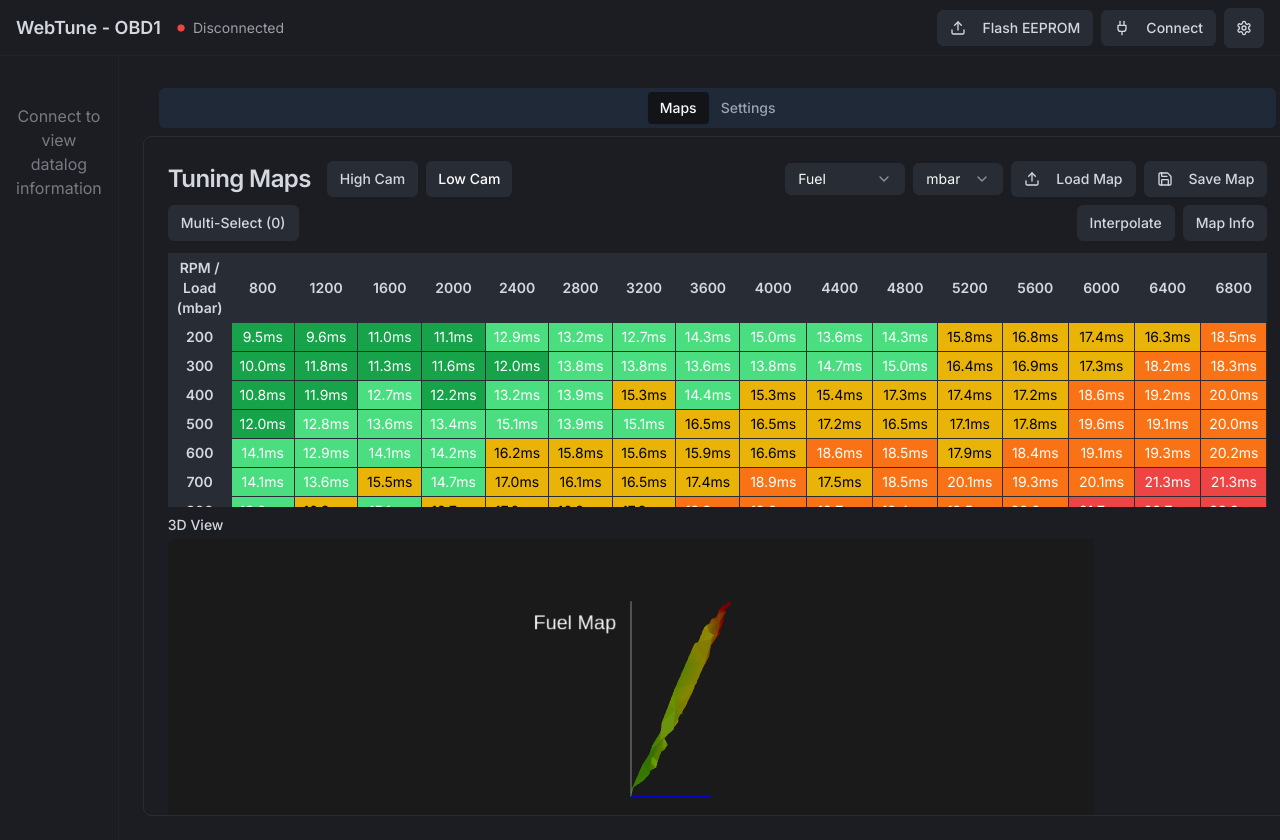
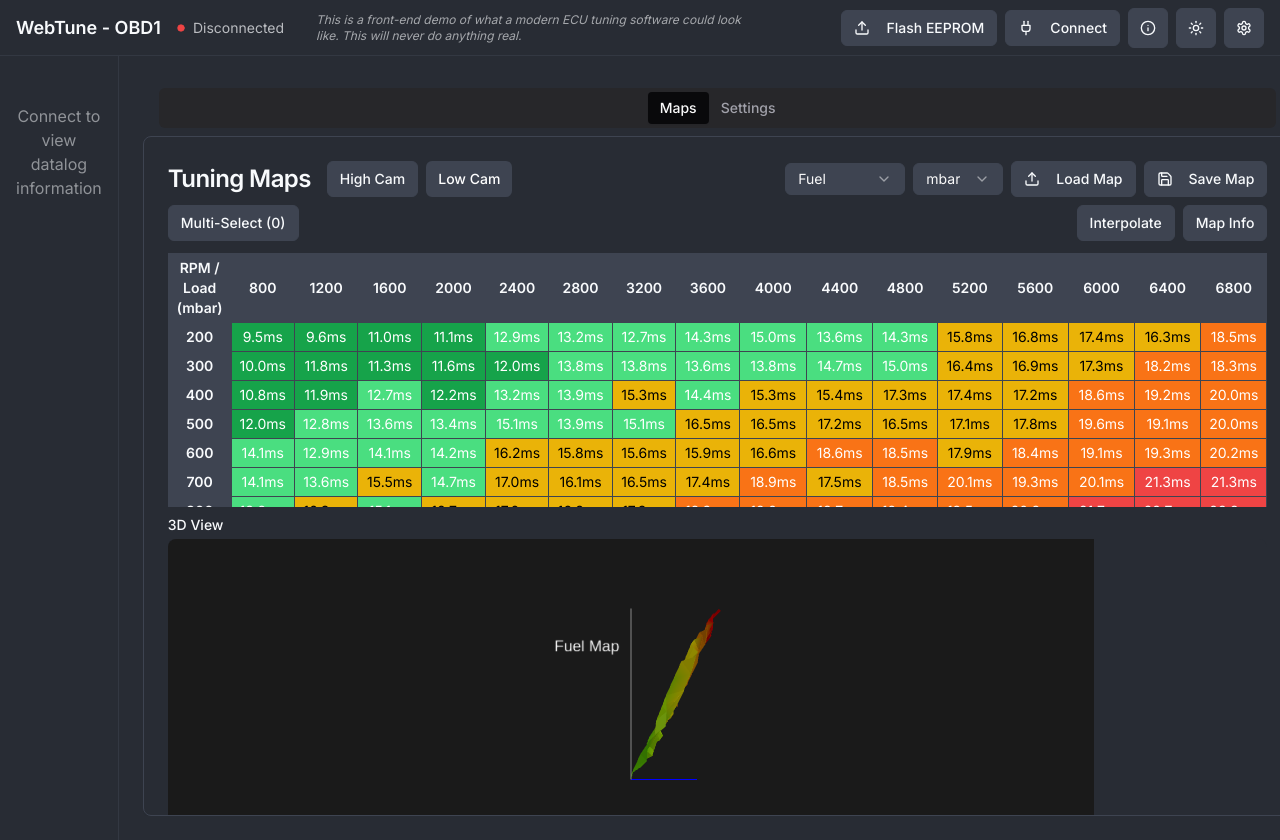
Before and after one commit to MrBn100ful/honda-tune-web, a React (Vite) app: page / in a window 1280 px wide. Shown: the top 840 px of the page. Built offline with nearby package versions, Linux system fonts and the light colour scheme.

Commit message:
feat: Implement theme toggle and about button
- Added a theme toggle for dark and light modes.
- Added an about button to the navbar.
- Added a disclaimer message.
- Improved zoom in 3D view.

```diff
--- a/src/App.tsx
+++ b/src/App.tsx
@@ -1,3 +1,4 @@
+
 import { Toaster } from "@/components/ui/toaster";
 import { Toaster as Sonner } from "@/components/ui/sonner";
 import { TooltipProvider } from "@/components/ui/tooltip";
@@ -5,11 +6,13 @@ import { QueryClient, QueryClientProvider } from "@tanstack/react-query";
 import { BrowserRouter, Routes, Route } from "react-router-dom";
 import Index from "./pages/Index";
 import NotFound from "./pages/NotFound";
+import { ThemeProvider } from "./providers/ThemeProvider";
 
 const queryClient = new QueryClient();
 
 const App = () => (
   <QueryClientProvider client={queryClient}>
+    <ThemeProvider>
       <TooltipProvider>
         <Toaster />
         <Sonner />
@@ -21,6 +24,7 @@ const App = () => (
           </Routes>
         </BrowserRouter>
       </TooltipProvider>
+    </ThemeProvider>
   </QueryClientProvider>
 );
 
--- /dev/null
+++ b/src/components/layout/AboutDialog.tsx
@@ -0,0 +1,53 @@
+
+import {
+  Dialog,
+  DialogContent,
+  DialogDescription,
+  DialogHeader,
+  DialogTitle,
+  DialogTrigger
+} from "@/components/ui/dialog";
+import { Button } from "@/components/ui/button";
+import { Info } from "lucide-react";
+
+export const AboutDialog = () => {
+  return (
+    <Dialog>
+      <DialogTrigger asChild>
+        <Button
+          variant="outline"
+          size="icon"
+          className="bg-honda-gray border-honda-gray text-honda-light hover:bg-honda-dark"
+          title="About WebTune"
+        >
+          <Info size={16} />
+        </Button>
+      </DialogTrigger>
+      <DialogContent className="bg-honda-dark border-honda-gray max-w-lg">
+        <DialogHeader>
+          <DialogTitle className="text-honda-light text-xl">About WebTune - OBD1</DialogTitle>
+          <DialogDescription className="text-honda-light/70 mt-4">
+            <p className="mb-4 text-lg font-medium text-honda-red">
+              DISCLAIMER: This is a front-end demo of what a modern ECU tuning software could look like.
+              This will never do anything real and is for demonstration purposes only.
+            </p>
+
+            <p className="mb-2">
+              WebTune is a concept application that showcases a modern approach to
+              ECU tuning software with a web-based interface.
+            </p>
+
+            <p className="mb-2">
+              Features include 3D map visualization, real-time data display, and an
+              intuitive user interface designed for both beginners and professionals.
+            </p>
+
+            <p>
+              Built with React, Three.js, and Tailwind CSS.
+            </p>
+          </DialogDescription>
+        </DialogHeader>
+      </DialogContent>
+    </Dialog>
+  );
+};
--- a/src/components/layout/Navbar.tsx
+++ b/src/components/layout/Navbar.tsx
@@ -1,8 +1,11 @@
+
 import React, { useState } from 'react';
 import { Settings, Upload, Circle, Plug } from "lucide-react";
 import { Button } from "@/components/ui/button";
 import { Select, SelectContent, SelectItem, SelectTrigger, SelectValue } from "@/components/ui/select";
 import { Dialog, DialogContent, DialogHeader, DialogTitle, DialogTrigger, DialogDescription, DialogFooter } from "@/components/ui/dialog";
+import { ThemeToggle } from "@/components/theme/ThemeToggle";
+import { AboutDialog } from "@/components/layout/AboutDialog";
 
 interface NavbarProps {
   isConnected: boolean;
@@ -51,6 +54,9 @@ const Navbar = ({ isConnected, onConnectionChange }: NavbarProps) => {
             {isConnected ? 'Connected' : 'Disconnected'}
           </span>
         </div>
+        <div className="ml-4 text-xs italic text-honda-light/60 max-w-md">
+          This is a front-end demo of what a modern ECU tuning software could look like. This will never do anything real.
+        </div>
       </div>
       <div className="flex items-center gap-2">
         <Dialog open={showFlashWarning} onOpenChange={setShowFlashWarning}>
@@ -97,6 +103,8 @@ const Navbar = ({ isConnected, onConnectionChange }: NavbarProps) => {
           <Plug size={16} className={`mr-2 ${isConnecting ? 'animate-pulse' : ''}`} />
           {isConnecting ? 'Connecting...' : isConnected ? 'Disconnect' : 'Connect'}
         </Button>
+        <AboutDialog />
+        <ThemeToggle />
         <Dialog>
           <DialogTrigger asChild>
             <Button
--- /dev/null
+++ b/src/components/theme/ThemeToggle.tsx
@@ -0,0 +1,24 @@
+
+import { Button } from "@/components/ui/button";
+import { Moon, Sun } from "lucide-react";
+import { useTheme } from "@/providers/ThemeProvider";
+
+export const ThemeToggle = () => {
+  const { theme, toggleTheme } = useTheme();
+
+  return (
+    <Button
+      variant="outline"
+      size="icon"
+      onClick={toggleTheme}
+      className="bg-honda-gray border-honda-gray text-honda-light hover:bg-honda-dark"
+      title={theme === 'dark' ? 'Switch to light mode' : 'Switch to dark mode'}
+    >
+      {theme === 'dark' ? (
+        <Sun size={16} />
+      ) : (
+        <Moon size={16} />
+      )}
+    </Button>
+  );
+};
--- a/src/components/tuning/FuelMap3D.tsx
+++ b/src/components/tuning/FuelMap3D.tsx
@@ -1,4 +1,3 @@
-
 import React, { useEffect, useRef } from 'react';
 import * as THREE from 'three';
 import { OrbitControls } from 'three/examples/jsm/controls/OrbitControls.js';
@@ -29,12 +28,12 @@ const FuelMap3D = ({ mapData, rpm, load, mapType = 'Fuel' }: FuelMap3DProps) =>
 
     // Camera setup with improved position for closer view from left side
     const camera = new THREE.PerspectiveCamera(
-      50, // Reduced FOV for closer view
+      45, // Reduced FOV for closer view
       containerRef.current.clientWidth / containerRef.current.clientHeight,
       0.1,
       1000
     );
-    camera.position.set(-4, 2, 0); // Position camera on the left side
+    camera.position.set(-5, 3, 0); // Position camera on the left side and closer
     camera.lookAt(0, 0, 0);
     cameraRef.current = camera;
 
@@ -52,8 +51,8 @@ const FuelMap3D = ({ mapData, rpm, load, mapType = 'Fuel' }: FuelMap3DProps) =>
     controls.enableDamping = true;
     controls.dampingFactor = 0.05;
     controls.screenSpacePanning = true;
-    controls.minDistance = 1.5; // Closer minimum zoom
-    controls.maxDistance = 8; // Reduced maximum zoom
+    controls.minDistance = 1.0; // Closer minimum zoom
+    controls.maxDistance = 7; // Reduced maximum zoom
     controls.maxPolarAngle = Math.PI / 2; // Limit vertical rotation
     controls.minPolarAngle = 0; // Prevent going below the surface
     controls.target.set(0, 0, 0);
--- a/src/index.css
+++ b/src/index.css
@@ -6,74 +6,110 @@
 
 @layer base {
   :root {
-    --background: 220 13% 8%;
-    --foreground: 210 20% 98%;
+    --background: 0 0% 100%;
+    --foreground: 222.2 84% 4.9%;
 
-    --muted: 215 27.9% 16.9%;
-    --muted-foreground: 217.9 10.6% 64.9%;
+    --card: 0 0% 100%;
+    --card-foreground: 222.2 84% 4.9%;
 
-    --popover: 220 13% 8%;
-    --popover-foreground: 210 20% 98%;
+    --popover: 0 0% 100%;
+    --popover-foreground: 222.2 84% 4.9%;
 
-    --card: 220 13% 8%;
-    --card-foreground: 210 20% 98%;
+    --primary: 222.2 47.4% 11.2%;
+    --primary-foreground: 210 40% 98%;
 
-    --border: 215 27.9% 16.9%;
-    --input: 215 27.9% 16.9%;
+    --secondary: 210 40% 96.1%;
+    --secondary-foreground: 222.2 47.4% 11.2%;
 
-    --primary: 210 20% 98%;
-    --primary-foreground: 220.9 39.3% 11%;
+    --muted: 210 40% 96.1%;
+    --muted-foreground: 215.4 16.3% 46.9%;
 
-    --secondary: 215 27.9% 16.9%;
-    --secondary-foreground: 210 20% 98%;
+    --accent: 210 40% 96.1%;
+    --accent-foreground: 222.2 47.4% 11.2%;
 
-    --accent: 215 27.9% 16.9%;
-    --accent-foreground: 210 20% 98%;
+    --destructive: 0 84.2% 60.2%;
+    --destructive-foreground: 210 40% 98%;
 
-    --destructive: 0 62.8% 30.6%;
-    --destructive-foreground: 0 85.7% 97.3%;
-
-    --ring: 215 27.9% 16.9%;
+    --border: 214.3 31.8% 91.4%;
+    --input: 214.3 31.8% 91.4%;
+    --ring: 222.2 84% 4.9%;
 
     --radius: 0.5rem;
 
-    --honda-red: 0 100% 40%;
-    --honda-gray: 220 13% 18%;
-    --honda-dark: 220 13% 12%;
-    --honda-light: 220 13% 85%;
+    --honda-red: 0 100% 50%;
+    --honda-gray: 220 13% 28%;
+    --honda-dark: 220 13% 18%;
+    --honda-light: 210 40% 98%;
   }
 
-  .dark {
-    --background: 224 71.4% 4.1%;
-    --foreground: 210 20% 98%;
+  .dark-theme {
+    --background: 240 10% 3.9%;
+    --foreground: 0 0% 98%;
 
-    --muted: 215 27.9% 16.9%;
-    --muted-foreground: 217.9 10.6% 64.9%;
+    --card: 240 10% 3.9%;
+    --card-foreground: 0 0% 98%;
 
-    --popover: 224 71.4% 4.1%;
-    --popover-foreground: 210 20% 98%;
+    --popover: 240 10% 3.9%;
+    --popover-foreground: 0 0% 98%;
 
-    --card: 224 71.4% 4.1%;
-    --card-foreground: 210 20% 98%;
+    --primary: 0 0% 98%;
+    --primary-foreground: 240 5.9% 10%;
 
-    --border: 215 27.9% 16.9%;
-    --input: 215 27.9% 16.9%;
+    --secondary: 240 3.7% 15.9%;
+    --secondary-foreground: 0 0% 98%;
 
-    --primary: 210 20% 98%;
-    --primary-foreground: 220.9 39.3% 11%;
+    --muted: 240 3.7% 15.9%;
+    --muted-foreground: 240 5% 64.9%;
 
-    --secondary: 215 27.9% 16.9%;
-    --secondary-foreground: 210 20% 98%;
-
-    --accent: 215 27.9% 16.9%;
-    --accent-foreground: 210 20% 98%;
+    --accent: 240 3.7% 15.9%;
+    --accent-foreground: 0 0% 98%;
 
     --destructive: 0 62.8% 30.6%;
-    --destructive-foreground: 0 85.7% 97.3%;
+    --destructive-foreground: 0 0% 98%;
 
-    --ring: 215 27.9% 16.9%;
+    --border: 240 3.7% 15.9%;
+    --input: 240 3.7% 15.9%;
+    --ring: 240 4.9% 83.9%;
 
-    --honda-dark: 220 13% 8%;
+    --honda-red: 0 100% 50%;
+    --honda-gray: 220 13% 28%;
+    --honda-dark: 220 13% 18%;
+    --honda-light: 210 40% 98%;
+  }
+
+  .light-theme {
+    --background: 0 0% 100%;
+    --foreground: 222.2 84% 4.9%;
+
+    --card: 0 0% 100%;
+    --card-foreground: 222.2 84% 4.9%;
+
+    --popover: 0 0% 100%;
+    --popover-foreground: 222.2 84% 4.9%;
+
+    --primary: 222.2 47.4% 11.2%;
+    --primary-foreground: 210 40% 98%;
+
+    --secondary: 210 40% 96.1%;
+    --secondary-foreground: 222.2 47.4% 11.2%;
+
+    --muted: 210 40% 96.1%;
+    --muted-foreground: 215.4 16.3% 46.9%;
+
+    --accent: 210 40% 96.1%;
+    --accent-foreground: 222.2 47.4% 11.2%;
+
+    --destructive: 0 84.2% 60.2%;
+    --destructive-foreground: 210 40% 98%;
+
+    --border: 214.3 31.8% 91.4%;
+    --input: 214.3 31.8% 91.4%;
+    --ring: 222.2 84% 4.9%;
+
+    --honda-red: 0 80% 45%;
+    --honda-gray: 220 13% 70%;
+    --honda-dark: 220 13% 90%;
+    --honda-light: 222.2 84% 4.9%;
   }
 }
 
--- /dev/null
+++ b/src/providers/ThemeProvider.tsx
@@ -0,0 +1,39 @@
+
+import React, { createContext, useContext, useEffect, useState } from 'react';
+
+type Theme = 'dark' | 'light';
+
+interface ThemeContextType {
+  theme: Theme;
+  toggleTheme: () => void;
+}
+
+const ThemeContext = createContext<ThemeContextType | undefined>(undefined);
+
+export const ThemeProvider = ({ children }: { children: React.ReactNode }) => {
+  const [theme, setTheme] = useState<Theme>('dark');
+
+  useEffect(() => {
+    // Apply the theme to the document
+    document.documentElement.classList.remove('light-theme', 'dark-theme');
+    document.documentElement.classList.add(`${theme}-theme`);
+  }, [theme]);
+
+  const toggleTheme = () => {
+    setTheme(prevTheme => prevTheme === 'dark' ? 'light' : 'dark');
+  };
+
+  return (
+    <ThemeContext.Provider value={{ theme, toggleTheme }}>
+      {children}
+    </ThemeContext.Provider>
+  );
+};
+
+export const useTheme = () => {
+  const context = useContext(ThemeContext);
+  if (!context) {
+    throw new Error('useTheme must be used within a ThemeProvider');
+  }
+  return context;
+};
```
Lines whose indentation alone changed are shown as unchanged.
